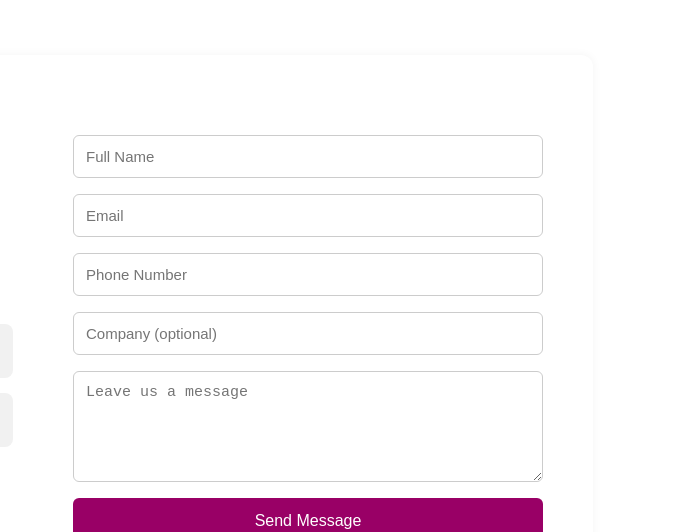
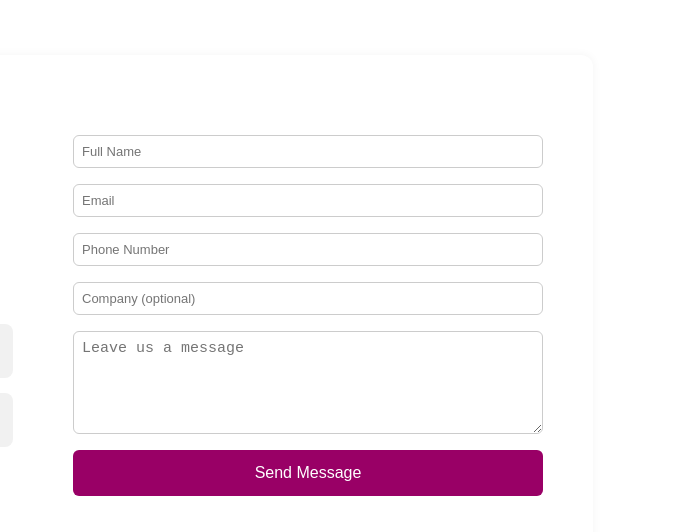
Before and after one commit to Nuvixis/Nuvixis.github.io, a plain HTML site: page index.html in a window 1280 px wide. Shown: the part 3660-4192 px from the top of the page, 597-1280 px from the left. Drawn offline with nearby package versions, Linux system fonts and the light colour scheme.

Commit message:
styles.css

```diff
--- a/styles.css
+++ b/styles.css
@@ -770,11 +770,11 @@ body::-webkit-scrollbar {
 
     .contact-form input,
     .contact-form textarea {
-      padding: 12px;
+      padding: 8px;
       margin-bottom: 16px;
       border: 1px solid #ccc;
       border-radius: 6px;
-      font-size: 15px;
+      font-size: 13px;
     }
 
     .contact-form button {
```
